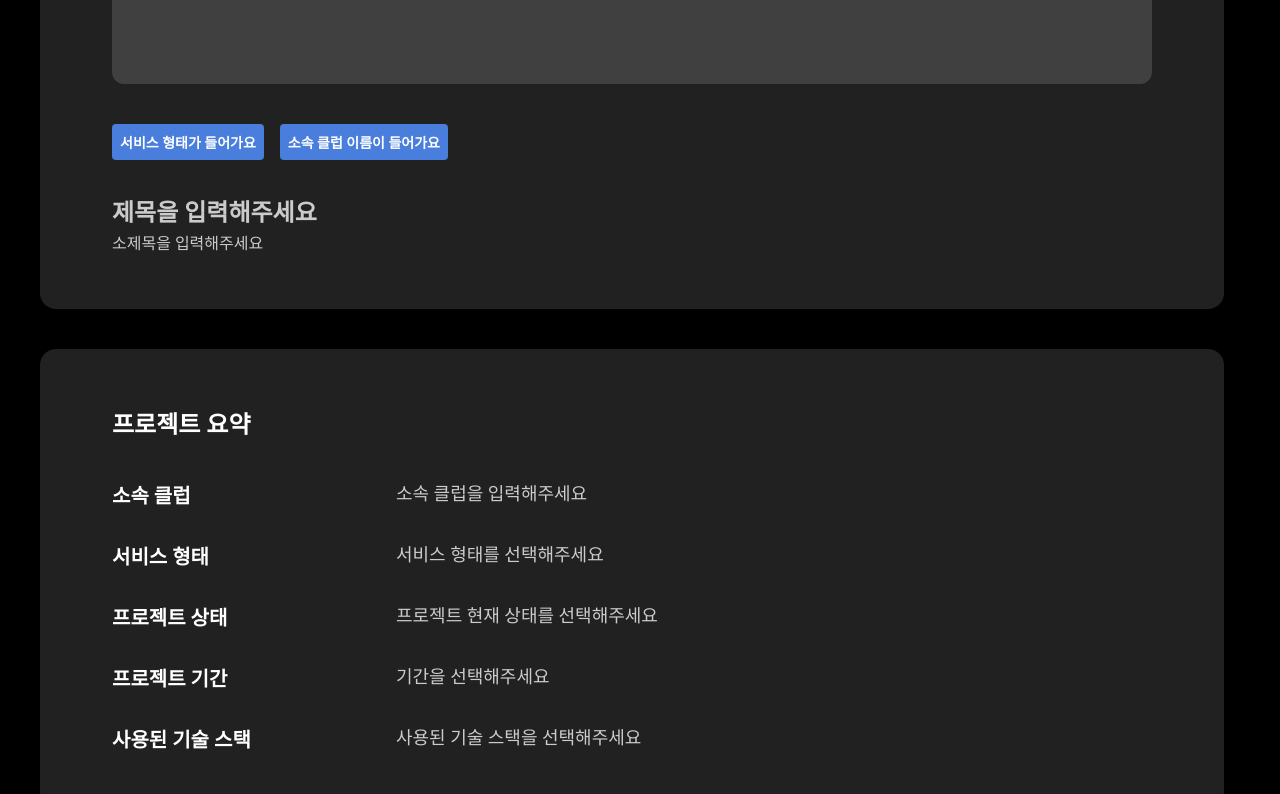
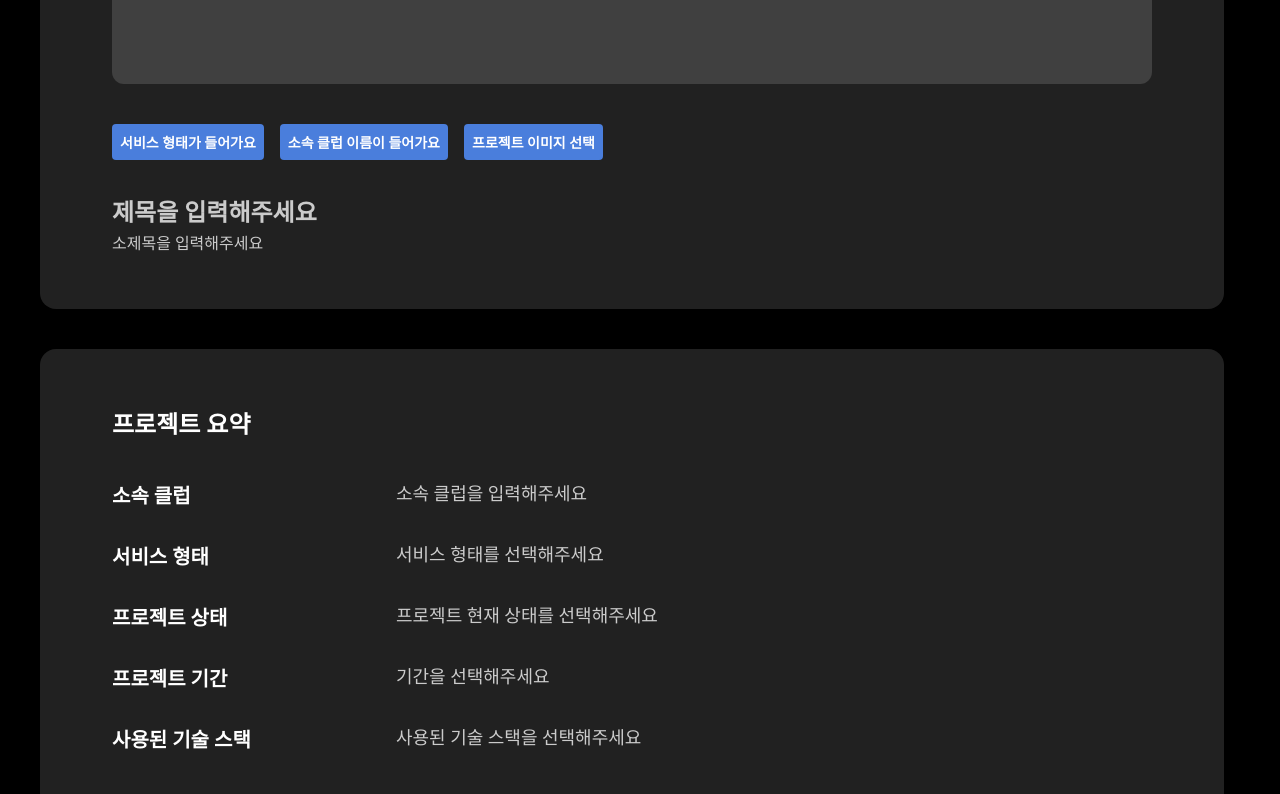
Before and after one commit to chalIengers/challengers-front, a React (Create React App) app: page /project/publish in a window 1280 px wide. Shown: the part 940-1734 px from the top of the page. Built offline with nearby package versions, Linux system fonts and the light colour scheme; a web font is replaced by a local one.

Commit message:
데이터 전송을 위한 발행 페이지 수정 #30

```diff
--- a/package.json
+++ b/package.json
@@ -14,6 +14,7 @@
     "@types/node": "^16.18.38",
     "@types/react": "^18.2.14",
     "@types/react-dom": "^18.2.6",
+    "editor_likelion": "^1.1.1",
     "react": "^18.2.0",
     "react-dom": "^18.2.0",
     "react-redux": "^8.1.1",
--- a/src/component/emotion/component.tsx
+++ b/src/component/emotion/component.tsx
@@ -313,7 +313,7 @@ export const GridBox = ({ children }: ContainerType) => {
   );
 };
 
-export const TextInputBox = ({ type, text, size, max, inputType }: TextInputBoxType) => {
+export const TextInputBox = ({ type, text, size, max, inputType, onChange }: TextInputBoxType) => {
   const style = {
     header1: css`
       ${theme.typography.header1}
@@ -344,6 +344,7 @@ export const TextInputBox = ({ type, text, size, max, inputType }: TextInputBoxT
       size={size}
       maxLength={max}
       type={inputType}
+      onChange={onChange}
     />
   );
 };
--- a/src/component/project/publish/ProjectPublish.tsx
+++ b/src/component/project/publish/ProjectPublish.tsx
@@ -1,6 +1,9 @@
+/* eslint-disable import/no-extraneous-dependencies */
+/* eslint-disable jsx-a11y/label-has-associated-control */
 /** @jsxImportSource @emotion/react */
-import React from 'react';
+import React, { useState } from 'react';
 import { css } from '@emotion/react';
+import { Editor } from 'editor_likelion';
 import {
   Tag,
   Banner,
@@ -12,9 +15,32 @@ import {
   FlexWrapContainer,
 } from '../../emotion/component';
 import { Header1, Header2, Inner, Section } from '../../emotion/GlobalStyle';
-import { LinkInputBox, TeamInfoInputBox } from './component';
+import { LinkInputBox, TeamInfoInputBox, Labels } from './component';
 
 const ProjectPublish = () => {
+  const [imageSrc, setImageSrc] = useState<string | null>(null);
+  const [service, setService] = useState<string | null>(null);
+  const [club, setClub] = useState<string | null>(null);
+
+  const ServiceChange = (e: React.ChangeEvent<HTMLInputElement>) => {
+    setService(e.target.value);
+  };
+
+  const ClubChange = (e: React.ChangeEvent<HTMLInputElement>) => {
+    setClub(e.target.value);
+  };
+
+  const onChange = (e: any) => {
+    const file = e.target.files?.[0];
+    if (file) {
+      const reader = new FileReader();
+      reader.onload = () => {
+        const result = reader.result as string;
+        setImageSrc(result);
+      };
+      reader.readAsDataURL(file);
+    }
+  };
   return (
     <Inner>
       <Banner />
@@ -22,6 +48,18 @@ const ProjectPublish = () => {
         <Header1>프로젝트 발행페이지</Header1>
 
         <ContainerComponent>
+          {imageSrc ? (
+            <img
+              css={css`
+                width: 104rem;
+                height: 48rem;
+                background-color: #404040;
+                border-radius: 1.2rem;
+              `}
+              src={imageSrc}
+              alt="프로젝트 이미지"
+            />
+          ) : (
             <div
               css={css`
                 width: 104rem;
@@ -30,10 +68,22 @@ const ProjectPublish = () => {
                 border-radius: 1.2rem;
               `}
             />
+          )}
 
           <TagList>
-            <Tag>서비스 형태가 들어가요</Tag>
-            <Tag>소속 클럽 이름이 들어가요</Tag>
+            {service ? <Tag>{service}</Tag> : <Tag>서비스 형태가 들어가요</Tag>}
+            {club ? <Tag>{club}</Tag> : <Tag>소속 클럽 이름이 들어가요</Tag>}
+            <Labels htmlFor="fileInput">
+              프로젝트 이미지 선택
+              <input
+                type="file"
+                id="fileInput"
+                onChange={onChange}
+                css={css`
+                  display: none;
+                `}
+              />
+            </Labels>
           </TagList>
 
           <Section gap="0.8">
@@ -46,10 +96,10 @@ const ProjectPublish = () => {
           <Header1>프로젝트 요약</Header1>
           <GridBox>
             <Header2>소속 클럽</Header2>
-            <TextInputBox type="body1" text="소속 클럽을 입력해주세요" />
+            <TextInputBox type="body1" text="소속 클럽을 입력해주세요" onChange={ServiceChange} />
 
             <Header2>서비스 형태</Header2>
-            <TextInputBox type="body1" text="서비스 형태를 선택해주세요" />
+            <TextInputBox type="body1" text="서비스 형태를 선택해주세요" onChange={ClubChange} />
 
             <Header2>프로젝트 상태</Header2>
             <TextInputBox type="body1" text="프로젝트 현재 상태를 선택해주세요" />
@@ -63,7 +113,13 @@ const ProjectPublish = () => {
         </ContainerComponent>
 
         <ContainerComponent>
-          <p>에디터입니다.</p>
+          <Header1>프로젝트 설명</Header1>
+          <Editor
+            environmentColor="dark"
+            placeholder="프로젝트 설명을 입력해주세요"
+            defaultFontColor="white"
+            defaultFontSize="1.2rem"
+          />
         </ContainerComponent>
 
         <ContainerComponent>
--- a/src/component/project/publish/component.tsx
+++ b/src/component/project/publish/component.tsx
@@ -117,3 +117,30 @@ export const LinkInputBox = () => {
     </div>
   );
 };
+export const labelStyle = css`
+  padding: 0.8rem;
+  color: ${theme.palette.gray.white};
+  background-color: ${theme.palette.primary[500]};
+  border-radius: 0.4rem;
+  ${theme.typography.body3Bold}
+  cursor: pointer;
+`;
+
+export const Labels = (props: { htmlFor: string; children: React.ReactNode }) => {
+  const { htmlFor, children } = props;
+  return (
+    <label
+      css={css`
+        padding: 0.8rem;
+        color: ${theme.palette.gray.white};
+        background-color: ${theme.palette.primary[500]};
+        border-radius: 0.4rem;
+        ${theme.typography.body3Bold}
+        cursor: pointer;
+      `}
+      htmlFor={htmlFor}
+    >
+      {children}
+    </label>
+  );
+};
--- a/src/types/globalType.ts
+++ b/src/types/globalType.ts
@@ -1,5 +1,5 @@
 import { SerializedStyles } from '@emotion/react';
-import { ReactNode } from 'react';
+import React, { ReactNode } from 'react';
 
 export interface ContainerType {
   children: ReactNode;
@@ -94,6 +94,8 @@ export interface TextInputBoxType {
   size?: number;
   max?: number;
   inputType?: string;
+  // eslint-disable-next-line no-unused-vars
+  onChange?: (e: React.ChangeEvent<HTMLInputElement>) => void;
 }
 
 export interface TagListType extends ContainerType {
```
Also changed, not shown: 1 other file (tests, documents, lock files or other folders). Lines whose indentation alone changed are shown as unchanged.
